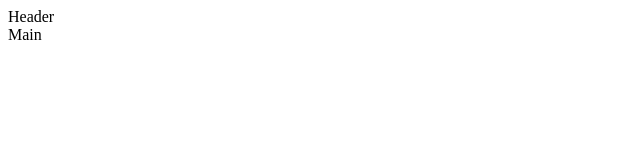
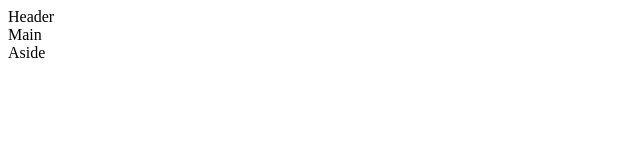
Before and after one commit to Amirrr1987/cssgrid, a plain HTML site: page index.html in a window 1280 px wide. Shown: the full height of the page, 0-640 px from the left. Drawn offline with Linux system fonts and the light colour scheme.

Commit message:
add aside tag class and Aside content

```diff
--- a/index.html
+++ b/index.html
@@ -8,5 +8,7 @@
 <body>
     <header class="header">Header</header>
     <main class="main">Main</main>
+    <aside class="aside">Aside</aside>
+
 </body>
 </html>
```
